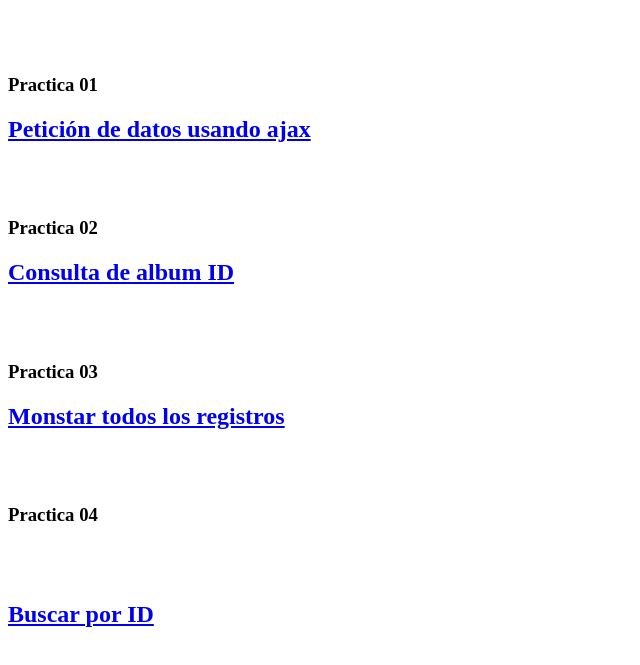
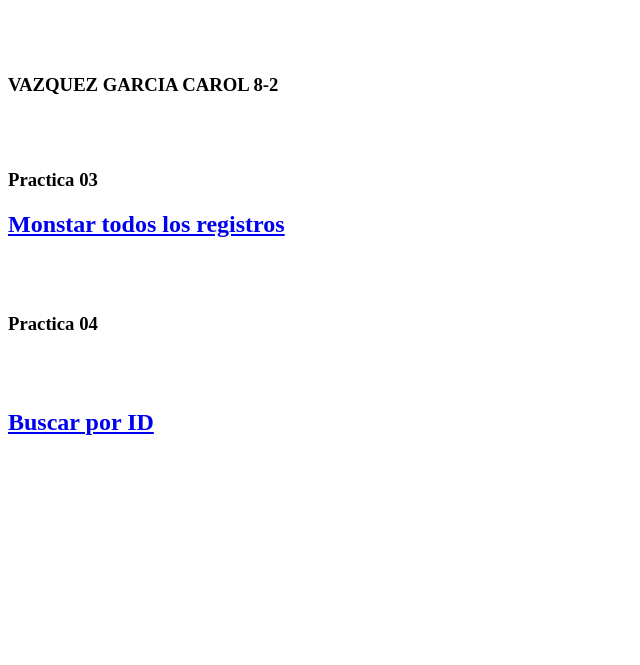
Before and after one commit to CarolVGarcia/Transferencia-de-Informaci-n, a plain HTML site: page index.html in a window 1280 px wide. Shown: the part 61-726 px from the top of the page, without its empty margins (0-640 px from the left). Drawn offline with Linux system fonts and the light colour scheme.

Commit message:
FINALIZADO Y CORREGIDO

```diff
--- a/index.html
+++ b/index.html
@@ -9,16 +9,7 @@
     <h1> CORTE 1 </h1>
     <br>
     <br>
-    <h3>Practica 01</h3>
-    <h2>
-        <a href="HTML/practica01.html">Petición de datos usando ajax</a>
-    </h2>
-    <br>
-    <br>
-    <h3>Practica 02</h3>
-    <h2>
-        <a href="/HTML/practica02.html">Consulta de album ID</a>
-    </h2>
+    <h3>VAZQUEZ GARCIA CAROL 8-2</h3>
     <br>
     <br>
     <h3>Practica 03</h3>
```
